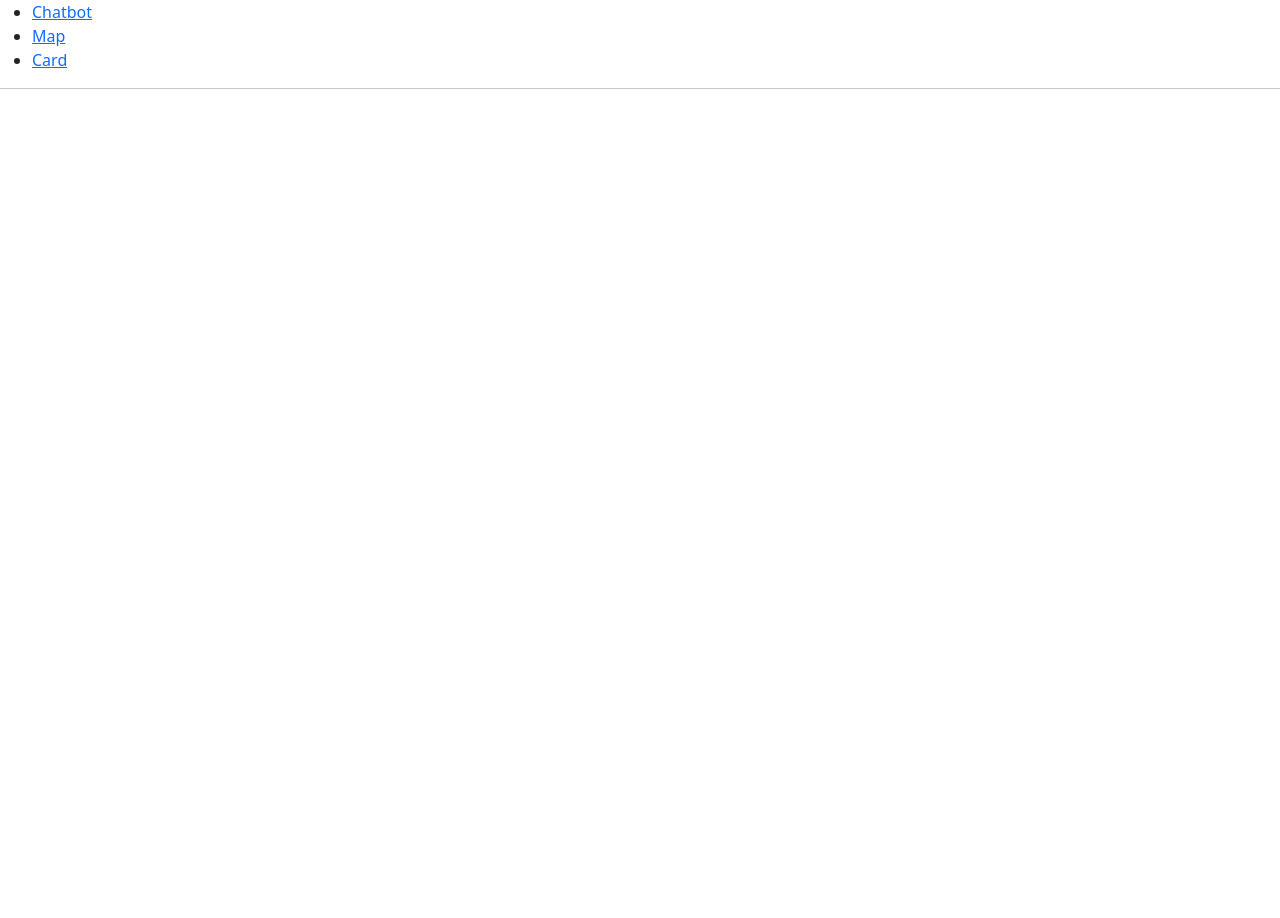
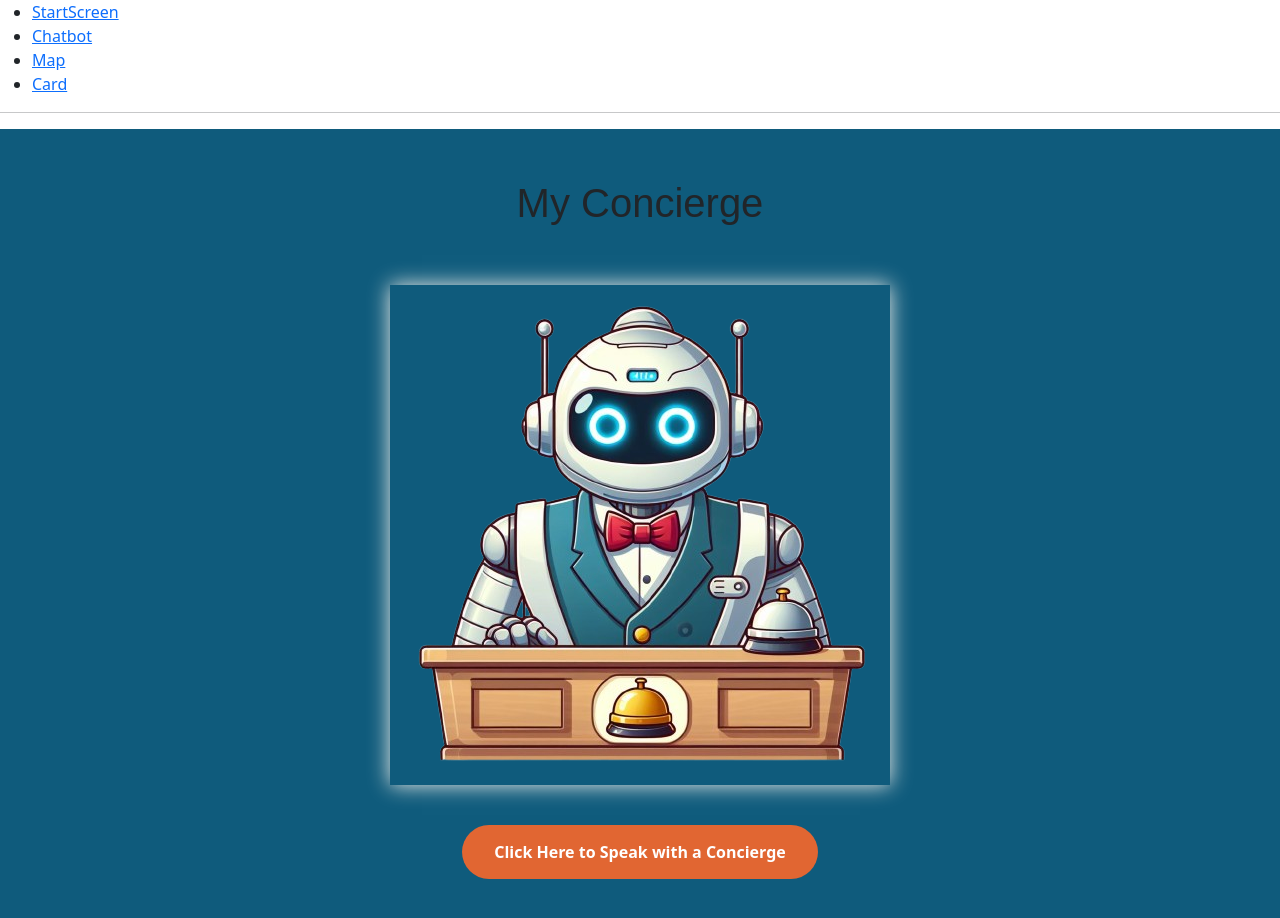
Before and after one commit to kachhabra02/CSCE-482-Concierge, a React (Create React App) app in the folder my-concierge/: page /StartScreen in a window 1280 px wide. Before the commit this address had no page. Shown: the top 918 px of the page. Before the commit the page ends 800 px from the top, so only its background shows below. Built offline with nearby package versions, Linux system fonts and the light colour scheme.

Commit message:
created the start screen and animated the slide up, changed the navigation logic

```diff
--- a/my-concierge/package.json
+++ b/my-concierge/package.json
@@ -9,6 +9,7 @@
     "@testing-library/user-event": "^13.5.0",
     "@vis.gl/react-google-maps": "^0.7.1",
     "bootstrap": "^5.3.3",
+    "framer-motion": "^11.0.24",
     "react": "^18.2.0",
     "react-bootstrap": "^2.10.1",
     "react-dom": "^18.2.0",
--- a/my-concierge/src/App.js
+++ b/my-concierge/src/App.js
@@ -1,8 +1,8 @@
 import React from 'react';
-import { BrowserRouter as Router, Routes, Route, Link } from 'react-router-dom';
-import Chatbot from './pages/Chatbot';
-import CardScreen from './pages/CardScreen';
-import MapScreen from './pages/MapScreen';
+import { BrowserRouter as Router, Link } from 'react-router-dom';
+
+import AnimatedRoutes from './components/AnimatedRoutes';
+
 
 function App() {
 
@@ -10,18 +10,15 @@ function App() {
     <Router>
       <div>
         <ul>
+          <li><Link to="/StartScreen">StartScreen</Link></li>
           <li><Link to="/Chatbot">Chatbot</Link></li>
           <li><Link to="/MapScreen">Map</Link></li>
           <li><Link to="/CardScreen">Card</Link></li>
         </ul>
 
         <hr />
+        <AnimatedRoutes/>
 
-        <Routes>
-          <Route path="/Chatbot" element={<Chatbot />} />
-          <Route path="/MapScreen" element={<MapScreen />} />
-          <Route path="/CardScreen" element={<CardScreen />} />
-        </Routes>
       </div>
     </Router>
   );
--- /dev/null
+++ b/my-concierge/src/components/AnimatedRoutes.js
@@ -0,0 +1,26 @@
+import React from 'react'
+import {Routes, Route,useLocation} from 'react-router-dom';
+import Chatbot from '../pages/Chatbot';
+import CardScreen from '../pages/CardScreen';
+import MapScreen from '../pages/MapScreen';
+import StartScreen from '../pages/StartScreen';
+
+import {AnimatePresence} from "framer-motion";
+
+function AnimatedRoutes() {
+
+  const location = useLocation();
+
+  return (
+    <AnimatePresence>
+    <Routes location={location} key={location.pathname}>
+        <Route path="/StartScreen" element={<StartScreen />} />
+        <Route path="/Chatbot" element={<Chatbot />} />
+        <Route path="/MapScreen" element={<MapScreen />} />
+        <Route path="/CardScreen" element={<CardScreen />} />
+    </Routes>
+    </AnimatePresence>
+  )
+}
+
+export default AnimatedRoutes
--- /dev/null
+++ b/my-concierge/src/css/StartScreen.css
@@ -0,0 +1,61 @@
+/* .start-screen {
+    background-color: #0F5B7C;
+  }
+   */
+
+/* Assuming the CSS file is named StartScreen.css */
+
+.start-screen {
+    display: flex; /* Make the container a flexbox for better layout control */
+    flex-direction: column; /* Arrange elements vertically by default */
+    align-items: center; /* Center elements horizontally within the container */
+    justify-content: center; /* Center elements vertically within the container */
+    min-height: 100vh; /* Set minimum height to fill the viewport */
+    background-color: #0F5B7C/* Add background color if desired */;
+  }
+
+  .header {
+    margin-bottom: 50px; /* Add some space below the header */
+  }
+
+  .content {
+    display: flex; /* Make the content section a flexbox as well */
+    flex-direction: column; /* Arrange image and button vertically */
+    align-items: center; /* Center them horizontally */
+  }
+
+  .robot-image {
+    width: 100%;
+    height: auto; /* Maintain aspect ratio */
+    margin-bottom: 40px; /* Add space below the image */
+    box-shadow: 0 0 20px #f1eee8;
+  }
+
+  .start-button {
+    background-color: #E16632; /* Green color for the button */
+    color: white; /* White text color */
+    padding: 15px 32px; /* Add padding for better button size */
+    text-align: center; /* Center button text */
+    display: inline-block; /* Allow for inline styling */
+    font-size: 16px; /* Adjust button font size */
+    border: none; /* Remove default button border */
+    cursor: pointer; /* Indicate clickable behavior */
+    border-radius: 30px;
+    transition: background-color 0.3s ease, transform 0.3s ease;
+    font-weight: bold;
+
+  }
+
+  .start-button:hover { /* Button hover effect */
+    background-image: linear-gradient(to bottom right, #FFD700, #b87800);  /* Change background color on hover */
+    box-shadow: 0 0 20px #f1eee8;
+    transform: translateY(-5px);
+
+  }
+
+
+  .lobster-regular {
+    font-family: "Lobster", sans-serif;
+    font-weight: 400;
+    font-style: normal;
+  }
--- a/my-concierge/src/pages/CardScreen.js
+++ b/my-concierge/src/pages/CardScreen.js
@@ -5,7 +5,8 @@ import ShoppingCart from "../components/ShoppingCart";
 import 'react-multi-carousel/lib/styles.css';
 import '../css/CardScreenCss.css';
 
-function CardScreen() {
+function CardScreen() {//Get Business Data and FavItems, SetfavItems, Index of Scroll from MapScreen
+
 
   const [favItems, setFavItems] = useState([]);
   const [showShoppingCart, setShowShoppingCart] = useState(false);
@@ -130,6 +131,7 @@ function CardScreen() {
         "Saturday": "10:00-21:00"
       }
     }
+
 ];
 
   const responsive = {
@@ -165,17 +167,17 @@ function CardScreen() {
   );
 
   // Function to handle scrolling to a specific slide
-  const scrollToSlide = (index) => {
+  const scrollToSlide = (index) => { // In CardScreen, get Index from MapScreen and Scroll here
     carouselRef.current.goToSlide(index);
   };
 
   // Function to find the index of an item by its name
-  const findItemIndexByName = (name) => {
+  const findItemIndexByName = (name) => { // Define in MapScreen Later
     return businessData.findIndex(business => business.name === name);
   };
 
   // Click event handler for buttons
-  const handleButtonClick = (name) => {
+  const handleButtonClick = (name) => { // Define in MapScreen Later
     const index = findItemIndexByName(name);
     if (index !== -1) {
       scrollToSlide(index);
--- /dev/null
+++ b/my-concierge/src/pages/StartScreen.js
@@ -0,0 +1,31 @@
+import React from 'react';
+import { Link } from 'react-router-dom';
+import '../css/StartScreen.css';
+import ConciergeBot from '../img/ConciergeBot.webp';
+import { motion } from "framer-motion";
+
+function StartScreen() {
+  return (
+    <motion.div
+      className="start-screen"
+      initial={{ y: 0 }}
+      animate={{ y: 0 }}
+      exit={{ y: -1000 }}
+      transition={{ duration: 1, ease: [0.22, 1, 0.36, 1] }}
+    >
+      <div className="header">
+        <h1 className='lobster-regular'>My Concierge</h1>
+      </div>
+      <div className="content">
+        <img src={ConciergeBot} alt="Robot sitting at a desk" className="robot-image" />
+        <Link to="/Chatbot">
+          <button className="start-button">
+            <span>Click Here to Speak with a Concierge</span>
+          </button>
+        </Link>
+      </div>
+    </motion.div>
+  );
+}
+
+export default StartScreen;
```
Also changed, not shown: my-concierge/src/App.css (+16 -35 lines), my-concierge/src/pages/MapScreen.js (+37 -1 lines), my-concierge/src/img/ConciergeBot.webp (added), 1 other file (tests, documents, lock files or other folders).
